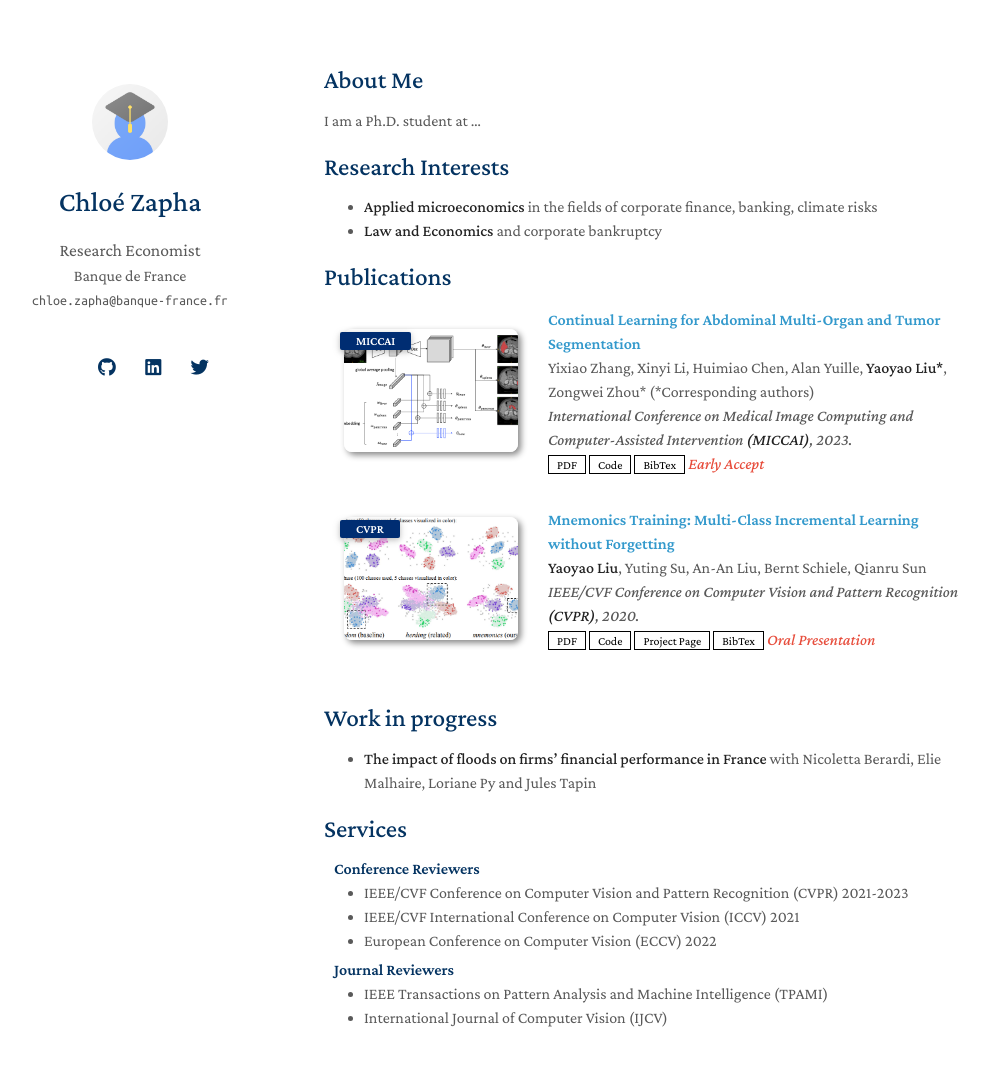
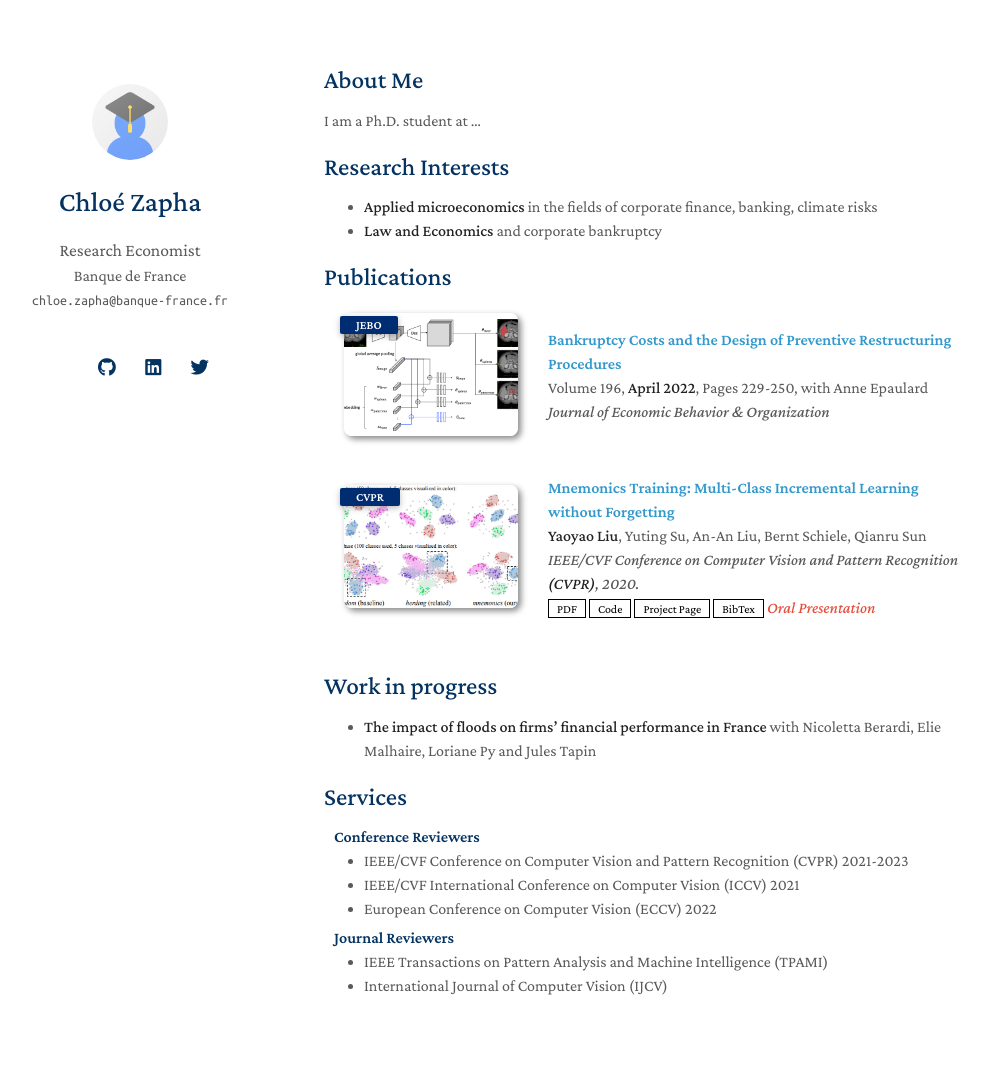
Before and after one commit to czapha/monsite, a Jekyll site: the page built from index.md, in a window 1280 px wide and 1124 px high. Shown: the top 1066 px of the window, without its empty margins (146-1135 px from the left). Built offline with Jekyll 4.4.1, drawn with Linux system fonts in a browser that asks for light colours; nearby versions of some CDN libraries; a style sheet for code colours, icons or effects is not loaded; our own code applies the rules of GitHub Pages for plain Markdown files.

Commit message:
Update publications.yml

```diff
--- a/_data/publications.yml
+++ b/_data/publications.yml
@@ -1,14 +1,14 @@
 main:
 
-  - title: Continual Learning for Abdominal Multi-Organ and Tumor Segmentation
-    authors: Yixiao Zhang, Xinyi Li, Huimiao Chen, Alan Yuille, <strong>Yaoyao Liu*</strong>, Zongwei Zhou* (*Corresponding authors)
-    conference_short: MICCAI
-    conference: International Conference on Medical Image Computing and Computer-Assisted Intervention <strong>(MICCAI)</strong>, 2023.
-    pdf: https://arxiv.org/pdf/2306.00988.pdf
-    code: https://github.com/MrGiovanni/ContinualLearning
-    bibtex: https://bib.yliu.me/MICCAI23.txt
+  - title: Bankruptcy Costs and the Design of Preventive Restructuring Procedures
+    authors: Volume 196, <strong>April 2022</strong>, Pages 229-250, with Anne Epaulard
+    conference_short: JEBO
+    conference: Journal of Economic Behavior & Organization
+    doi: https://doi.org/10.1016/j.jebo.2022.02.001.
+    #code: https://github.com/MrGiovanni/ContinualLearning
+    #bibtex: https://bib.yliu.me/MICCAI23.txt
     image: ./assets/img/teaser_example_2.png
-    notes: Early Accept
+    #notes: Early Accept
 
   - title: "Mnemonics Training: Multi-Class Incremental Learning without Forgetting"
     authors: <strong>Yaoyao Liu</strong>, Yuting Su, An-An Liu, Bernt Schiele, Qianru Sun
```
